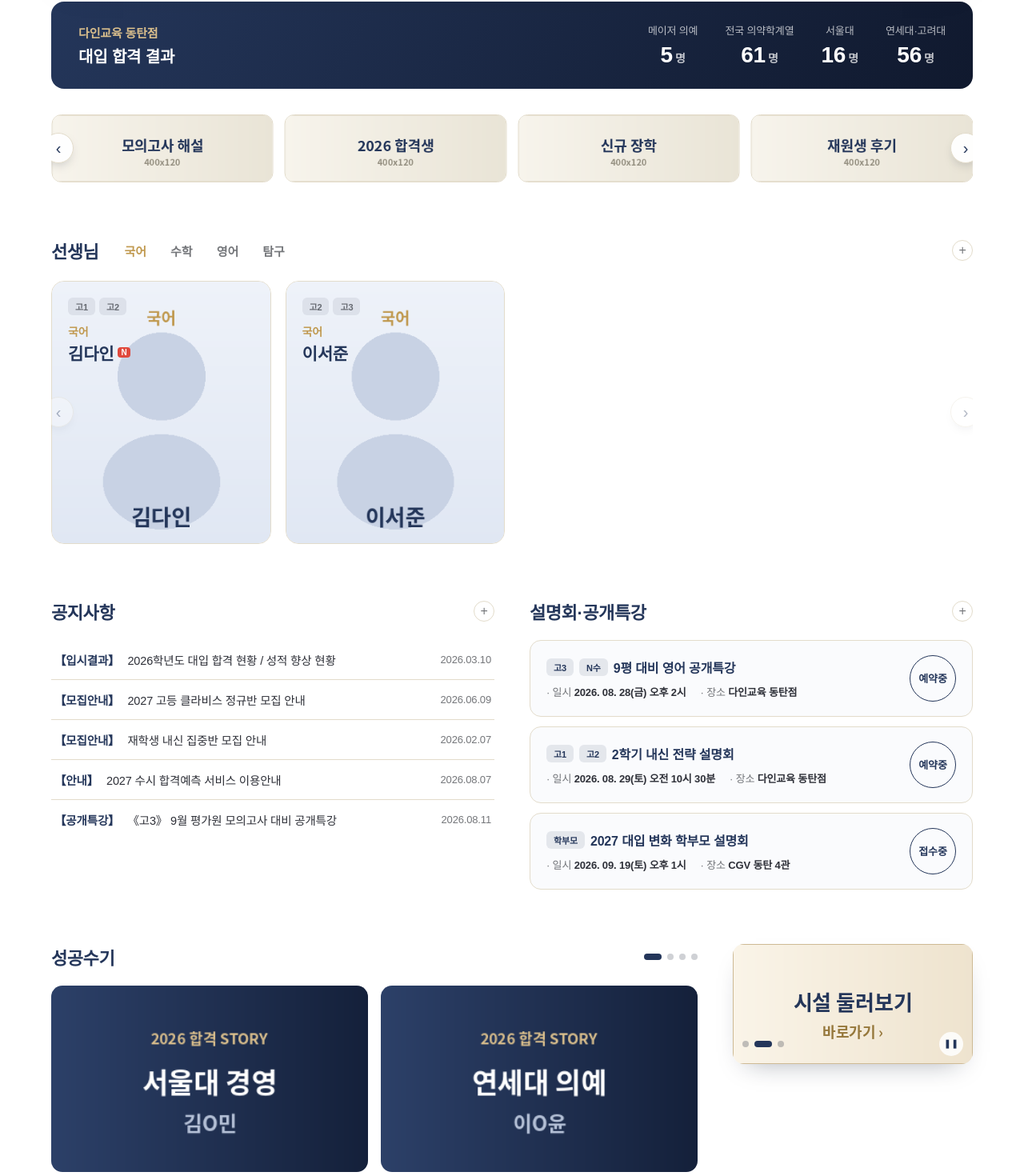
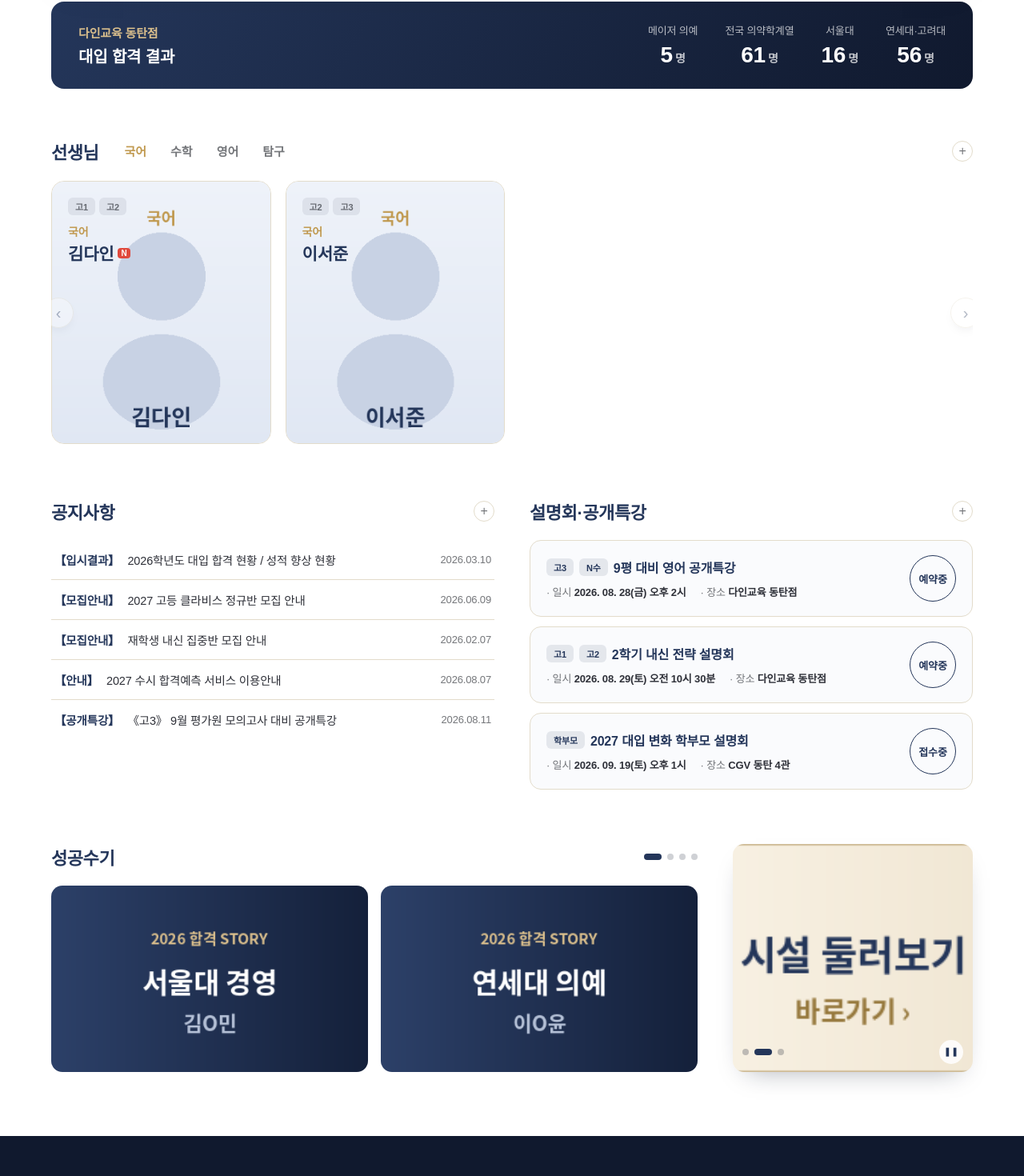
Before and after one commit to jungmin-lee-1122/dainedu, a Next.js app: page /clavis in a window 1280 px wide. Shown: the part 536-2006 px from the top of the page at 80% size. Built offline with nearby package versions, Linux system fonts and the light colour scheme; a web font is replaced by a local one.

Commit message:
promo 삭제,사이드 배너 높이 수정

```diff
--- a/app/clavis/clavisScript.ts
+++ b/app/clavis/clavisScript.ts
@@ -118,9 +118,6 @@ function trackSlider(opt){
 /* ═══════ 1) 메인 롤링 배너 ═══════ */
 fadeSlider({ id:"cvHero", slide:".cv-hero-slide", tabSel:".cv-hero-tab", playSel:".cv-hero-play", delay:5000 });
 
-/* ═══════ 2) 중간 프로모 배너 ═══════ */
-trackSlider({ id:"cvPromo", track:".cv-promo-track", autoplay:true, delay:3000 });
-
 /* ═══════ 3) 선생님 (과목 탭 + 슬라이드) ═══════ */
 var teacher=trackSlider({ id:"cvTeacher", track:".cv-teacher-track" });
 (function(){
--- a/app/clavis/page.tsx
+++ b/app/clavis/page.tsx
@@ -3,7 +3,6 @@ import type { Metadata } from "next";
 import { clavisScript } from "./clavisScript";
 import {
   heroSlides,
-  promoBanners,
   teacherTabs,
   teachers,
   notices,
@@ -138,23 +137,6 @@ export default function ClavisPage() {
                 </div>
               ))}
             </div>
-          </div>
-        </div>
-      </section>
-
-      {/* ── 2) 중간 프로모 배너 ── */}
-      <section className="cv-promo">
-        <div className="cv-wrap">
-          <div className="cv-promo-slider" id="cvPromo">
-            <div className="cv-promo-track">
-              {promoBanners.map((b, i) => (
-                <a className="cv-promo-slide" href={b.href} key={i}>
-                  <img src={b.img} alt={b.alt} />
-                </a>
-              ))}
-            </div>
-            <button className="cv-arrow cv-arrow-prev" type="button" data-dir="prev" aria-label="이전">‹</button>
-            <button className="cv-arrow cv-arrow-next" type="button" data-dir="next" aria-label="다음">›</button>
           </div>
         </div>
       </section>
--- a/app/globals.css
+++ b/app/globals.css
@@ -894,14 +894,6 @@ img,video,svg{max-width:100%}
 .cv-stat-value{font-size:28px;font-weight:800;color:#fff}
 .cv-stat-value i{font-style:normal;font-size:14px;margin-left:3px;font-weight:600;color:rgba(255,255,255,.75)}
 
-/* ── 2) 중간 프로모 배너 ── */
-.cv-promo{padding:6px 0 34px;background:#fff}
-.cv-promo-slider{position:relative;overflow:hidden}
-.cv-promo-track{display:flex;gap:14px;transition:transform .5s cubic-bezier(.22,.7,.3,1)}
-.cv-promo-slide{flex:0 0 calc((100% - 42px)/4);display:block;border-radius:12px;overflow:hidden;border:1px solid var(--dn-line);line-height:0;transition:transform .2s ease,box-shadow .2s ease}
-.cv-promo-slide:hover{transform:translateY(-2px);box-shadow:0 12px 26px -14px rgba(16,25,46,.4)}
-.cv-promo-slide img{width:100%;height:auto;display:block}
-
 /* ── 3) 선생님 ── */
 .cv-teacher{padding:34px 0;background:#fff}
 .cv-tabs{display:flex;gap:2px;align-items:center}
@@ -945,7 +937,11 @@ img,video,svg{max-width:100%}
 
 /* ── 5) 성공수기 + 사이드 배너 ── */
 .cv-bottom{padding:34px 0 80px;background:#fff}
-.cv-bottom-grid{display:grid;grid-template-columns:1fr 300px;gap:44px;align-items:start}
+.cv-bottom-grid{display:grid;grid-template-columns:1fr 300px;gap:44px;align-items:stretch}
+.cv-bottom-grid>.cv-review{display:flex;flex-direction:column}
+.cv-bottom-grid>.cv-side{display:flex}
+.cv-bottom-grid>.cv-side .cv-side-slider{flex:1 1 auto;display:flex;flex-direction:column}
+.cv-bottom-grid>.cv-side .cv-side-track{flex:1 1 auto;aspect-ratio:auto;min-height:0}
 .cv-bottom .cv-sec-head .cv-dots{margin-left:auto}
 .cv-review-slider{position:relative;overflow:hidden}
 .cv-review-track{display:flex;gap:16px;transition:transform .45s cubic-bezier(.22,.7,.3,1)}
@@ -964,7 +960,6 @@ img,video,svg{max-width:100%}
 
 /* ── 클라비스 반응형 ── */
 @media(max-width:1000px){
-  .cv-promo-slide{flex:0 0 calc((100% - 28px)/3)}
   .cv-teacher-card{flex:0 0 calc((100% - 36px)/3)}
   .cv-bottom-grid{grid-template-columns:1fr;gap:34px}
   .cv-side-slider{max-width:420px}
@@ -981,7 +976,6 @@ img,video,svg{max-width:100%}
   .cv-stats{padding:18px 20px;gap:16px}
   .cv-stats-list{gap:20px;margin-left:0;width:100%;justify-content:space-between}
   .cv-stat-value{font-size:22px}
-  .cv-promo-slide{flex:0 0 calc((100% - 14px)/2)}
   .cv-teacher-card{flex:0 0 calc((100% - 18px)/2)}
   .cv-board-grid{grid-template-columns:1fr;gap:34px}
   .cv-arrow{width:32px;height:32px;font-size:17px}
@@ -993,7 +987,6 @@ img,video,svg{max-width:100%}
   .cv-lecture-btn{width:50px;height:50px;font-size:12px}
 }
 @media(max-width:520px){
-  .cv-promo-slide{flex:0 0 100%}
   .cv-teacher-card{flex:0 0 100%}
   .cv-sec-title{font-size:19px}
 }
```
